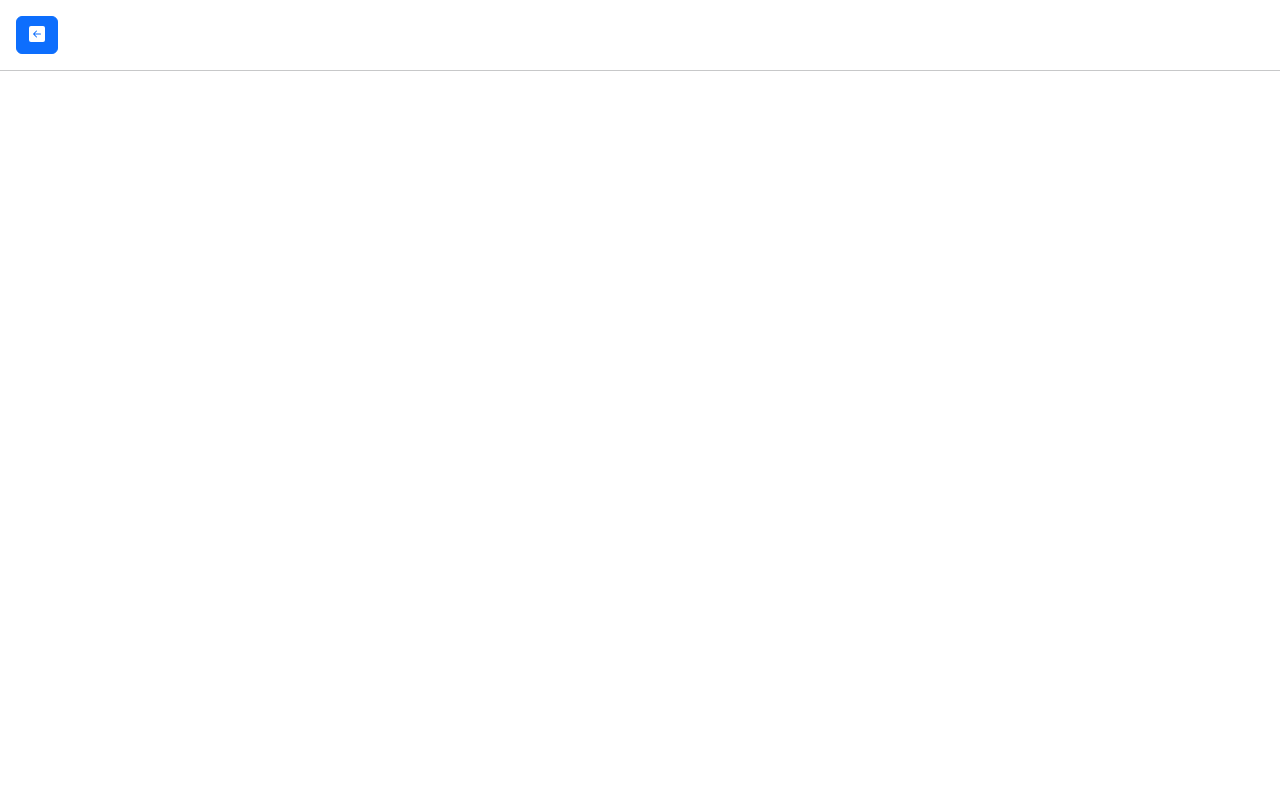
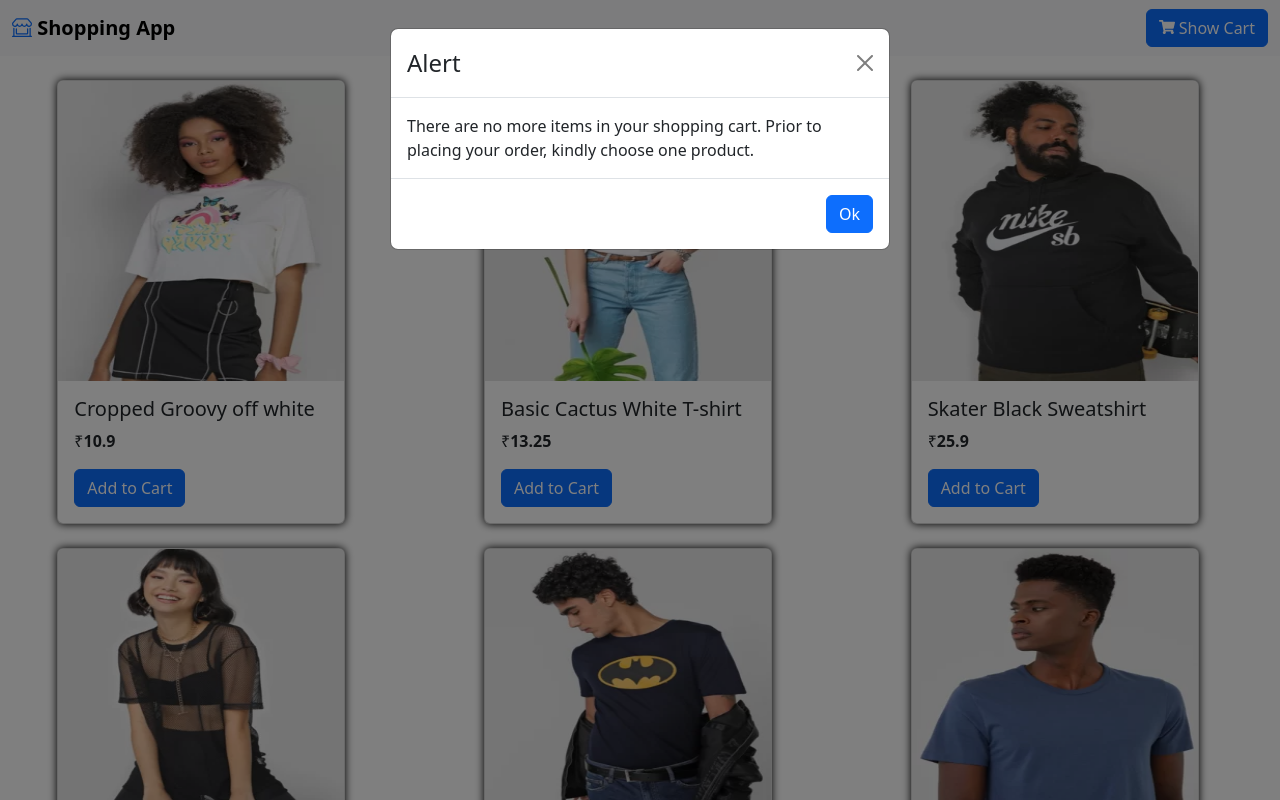
Before and after one commit to dhruvparmar08/shoppingapp, a React (Create React App) app: page / in a window 1280 px wide. Both pictures are taken after a click on the button "Show Cart". Shown: the top 800 px of the page. Built offline with nearby package versions, Linux system fonts and the light colour scheme.

Commit message:
add navbar

```diff
--- a/src/components/card.jsx
+++ b/src/components/card.jsx
@@ -3,7 +3,6 @@ import Card from 'react-bootstrap/Card';
 import { BsFillBagCheckFill } from 'react-icons/bs';
 
 const ProductCard = ({product, Addcart}) => {
-    console.log("product ----", product);
     return (
         <>
             <Card className='custom_card'>
--- a/src/components/cart.jsx
+++ b/src/components/cart.jsx
@@ -69,14 +69,14 @@ const CartPage = ({cartitems, updatequality, summary}) => {
                                     </li>
                                     <li className="list-group-item d-flex justify-content-between align-items-center px-0">
                                         Shipping
-                                        <span>Gratis</span>
+                                        <span>Free</span>
                                     </li>
                                     <li
                                         className="list-group-item d-flex justify-content-between align-items-center border-0 px-0 mb-3">
                                         <div>
                                             <strong>Total amount</strong>
                                             <strong>
-                                                <p className="mb-0">(including VAT)</p>
+                                                <p className="mb-0">(including GST & Tax)</p>
                                             </strong>
                                         </div>
                                         <span><strong>&#x20B9; {summary.totalprice}</strong></span>
--- /dev/null
+++ b/src/components/navbar.jsx
@@ -0,0 +1,60 @@
+import React, { useEffect, useState } from "react";
+import Container from 'react-bootstrap/Container';
+import Form from 'react-bootstrap/Form';
+import Nav from 'react-bootstrap/Nav';
+import Navbar from 'react-bootstrap/Navbar';
+import NavDropdown from 'react-bootstrap/NavDropdown';
+import { Button, Badge } from "react-bootstrap";
+import { BsShopWindow, BsArrowLeftSquareFill } from "react-icons/bs";
+import { FaShoppingCart } from "react-icons/fa";
+
+const NavbarPage = ({navdata, handlechanbebtn, checkcart}) => {
+    const { showcart, totalcart } = navdata;
+    const [show, setShow] = useState(showcart);
+
+    useEffect(() => {
+        setShow(showcart);
+    }, [showcart])
+
+    const updateflag = (flag) => {
+        if(totalcart > 0) {
+            setShow(flag);
+            handlechanbebtn(flag);
+        } else {
+            checkcart(totalcart)
+        }
+    }
+
+    return (
+        <>
+            <Navbar expand="lg" className="bg-body-tertiary">
+                <Container fluid>
+                    <Navbar.Brand>
+                        <BsShopWindow style={{ marginTop: '-5px' }} color="#0d6efd" /> <b>Shopping App</b>
+                    </Navbar.Brand>
+                    <Navbar.Toggle />
+                    <Navbar.Collapse className="justify-content-end">
+                        {show === false ?
+                            (
+                                <>
+                                    <Button variant="primary" onClick={() => updateflag(true)}>
+                                        <FaShoppingCart /> Show Cart
+                                    </Button>
+                                    {totalcart > 0 ? <Badge bg="secondary" className="cbadge">{totalcart}</Badge> : ''}
+                                </>
+
+                            )
+                            : (
+                                <Button variant="primary" onClick={() => updateflag(false)}>
+                                    <BsArrowLeftSquareFill />
+                                </Button>
+                            )
+                        }
+                    </Navbar.Collapse>
+                </Container>
+            </Navbar>
+        </>
+    )
+}
+
+export default NavbarPage;
--- a/src/components/products.jsx
+++ b/src/components/products.jsx
@@ -8,6 +8,7 @@ import { BsArrowLeftSquareFill } from "react-icons/bs";
 import CartPage from "./cart";
 import "../scss/product.scss";
 import { toast } from "react-toastify";
+import NavbarPage from "./navbar";
 
 const response = require("../static/data.json");
 const products = response.data.products.map(ele => ({...ele, iscartadded: false}));
@@ -20,7 +21,12 @@ const Products = () => {
         totalprice: 0
     })
     const [show, setShow] = useState(false);
+    const [showwarn, setShowwarn] = useState(false);
     const [updateId, setUpdateId] = useState(0);
+    const [navdata, setNavdata] = useState({
+        totalcart: 0,
+        showcart: false
+    })
 
     const handleClose = () => setShow(false);
 
@@ -28,6 +34,8 @@ const Products = () => {
         const sum = cart.map(ele => ele.totalprice).reduce((total, sum) => total + sum, 0).toFixed(2);
 
         setSummary({totalprice: sum});
+
+        setNavdata((predata) => ({...predata, totalcart: cart.length}));
     }, [cart])
 
     const Addcart = (data) => {
@@ -55,7 +63,7 @@ const Products = () => {
             }
         })
 
-        toast.success(`Product ${data.title} added in cart`, { autoClose: true, closeButton: false, delay: 500 });
+        toast(`Product ${data.title} added in cart`, { autoClose: true, closeButton: true, delay: 500, position:'bottom-right' });
     }
 
     const updatequality = (id, quality) => {
@@ -90,12 +98,35 @@ const Products = () => {
                     return [...items];
                 }
             })
+
+            if(cart.length === 0) {
+                setShowwarn(true);
+                setNavdata({showcart: false, totalcart: 0});
+
+                setTimeout(() => {
+                    setShowcart(false);
+                }, 1000);
+            }
+
             handleClose(false);
         } else {
             cart[index]['quality'] = 1;
             cart[index]['totalprice'] = cart[index].price;
             setCart(() => [...cart]);
             handleClose(false);
+        }
+    }
+
+    const handlechanbebtn = (flag) => {
+        setShowcart(flag);
+
+        setNavdata((prevalue) => ({...prevalue, showcart: flag}))
+    }
+
+    const checkcart = (carts) => {
+        console.log("catrs---", carts);
+        if(carts === 0) {
+            setShowwarn(true);
         }
     }
 
@@ -116,7 +147,22 @@ const Products = () => {
                 </Modal.Footer>
             </Modal>
 
-            <div className="m-lg-3">
+            <Modal show={showwarn} onHide={handleClose}>
+                <Modal.Header closeButton>
+                    <Modal.Title>Alert</Modal.Title>
+                </Modal.Header>
+                <Modal.Body>There are no more items in your shopping cart. Prior to placing your order, kindly choose one product.</Modal.Body>
+                <Modal.Footer>
+                    <Button variant="primary" onClick={() => setShowwarn(false)}>
+                        Ok
+                    </Button>
+                </Modal.Footer>
+            </Modal>
+
+            <div>
+                <NavbarPage navdata={navdata} handlechanbebtn={handlechanbebtn} checkcart={checkcart} />
+            </div>
+            {/* <div className="m-lg-3">
                 { showcart === false ?
                     (
                         <>
@@ -133,9 +179,9 @@ const Products = () => {
                         </Button>
                     )
                 }
-            </div>
+            </div> */}
 
-            <hr />
+            {/* <hr /> */}
 
             {showcart === false ?
                 (
--- a/src/components/updown.jsx
+++ b/src/components/updown.jsx
@@ -6,14 +6,12 @@ const UpDown = ({qualities, updatequalities, id}) => {
     const [quality, setQuality] = useState(qualities);
 
     const updatequality = (status) => {
-        console.log("status", status);
+        // console.log("status", status);
         if(status === "minus") {
             if(quality > 1) {
                 setQuality(quality - 1);
                 updatequalities(id, quality - 1);
             } else {
-                // remove
-                // setQuality(0);
                 updatequalities(id, 0);
             }
         } else {
```
